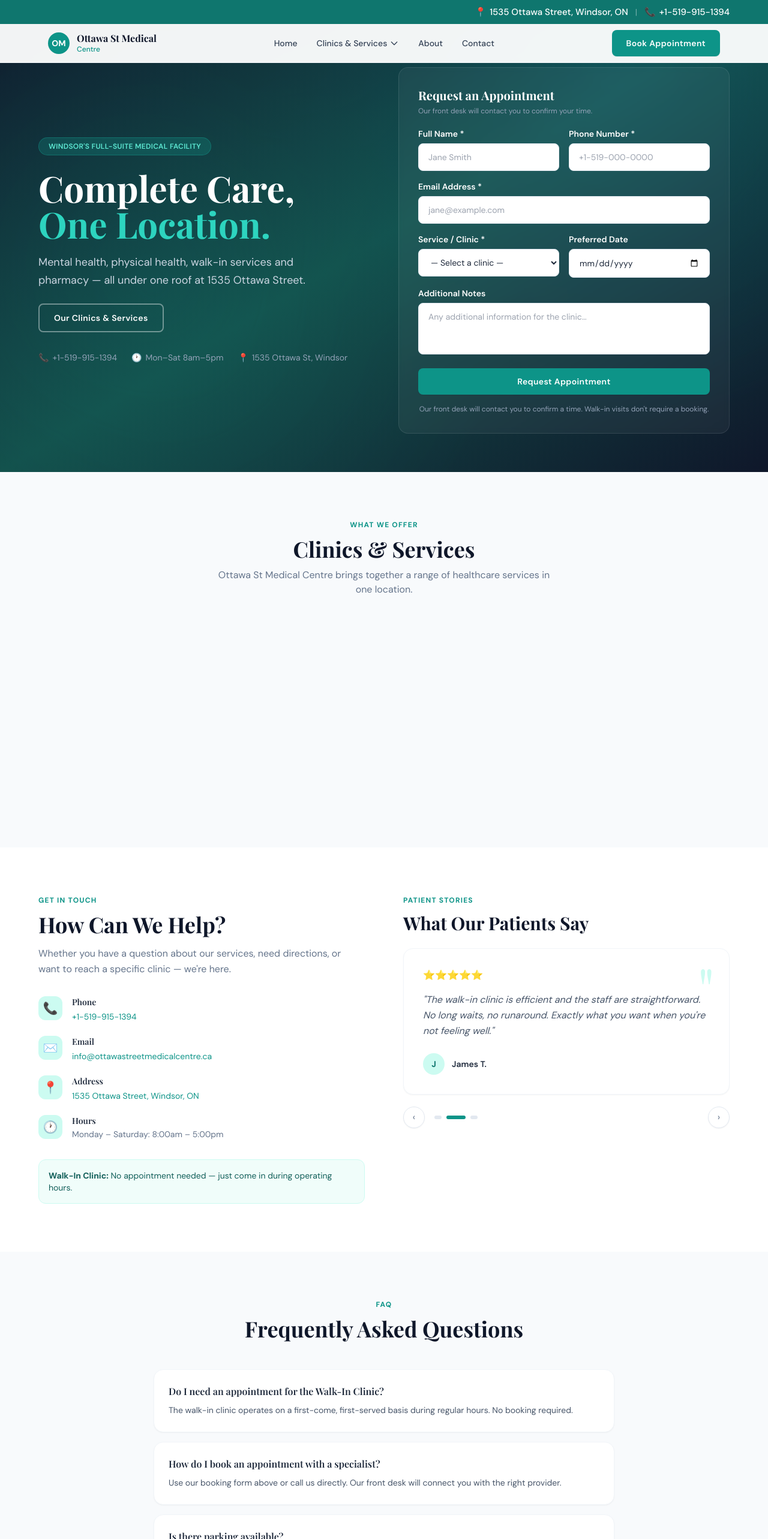
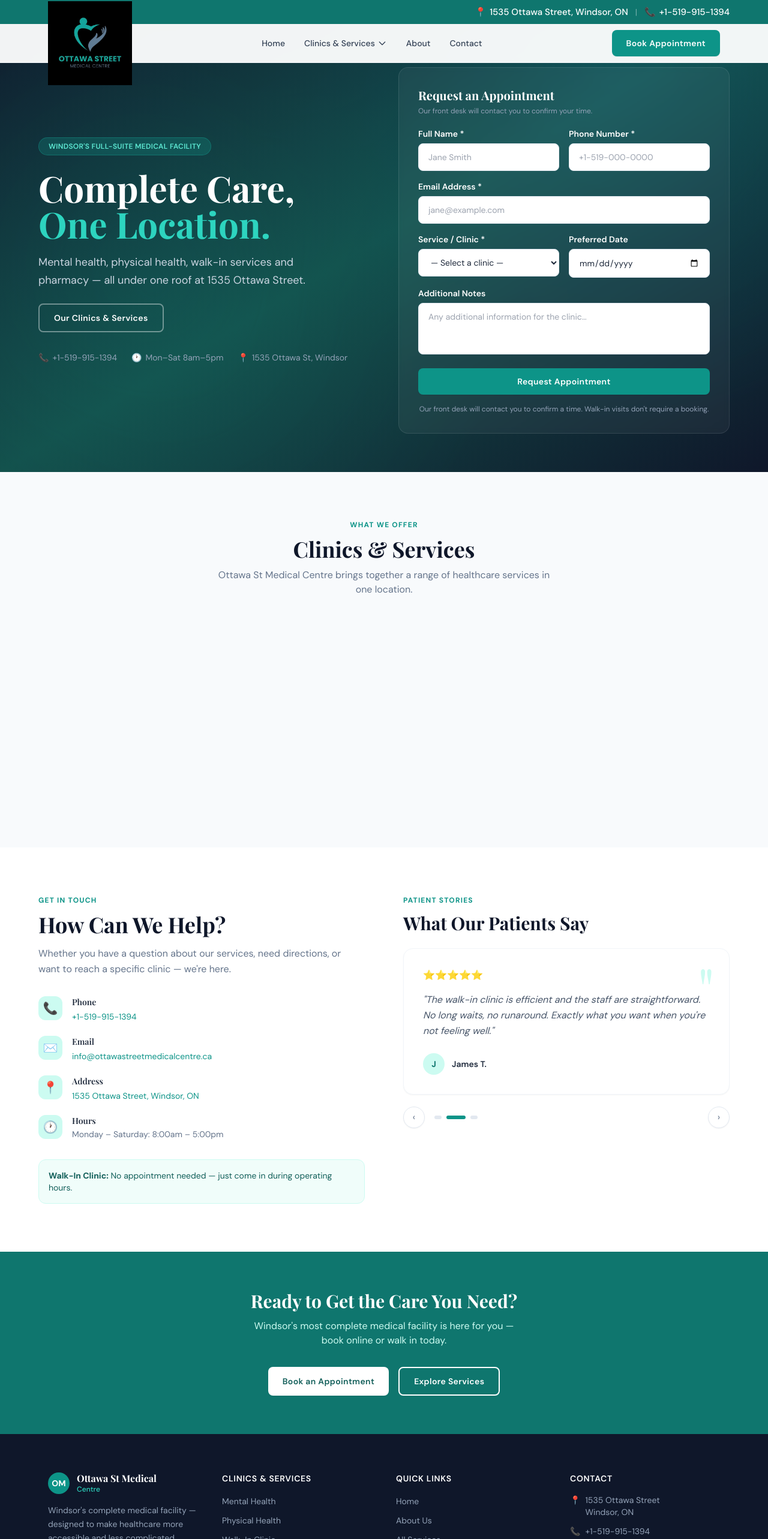
Before and after one commit to ev-digitalmarketing/Marketing-Website-Sample, a Next.js app: page / in a window 1280 px wide. Shown: the top 2566 px of the page at 60% size. Built offline with nearby package versions, Linux system fonts and the light colour scheme; a web font is replaced by a local one.

Commit message:
Add files via upload

```diff
--- a/app/page.js
+++ b/app/page.js
@@ -11,13 +11,6 @@ const testimonials = [
   { text: 'The mental health services here are genuinely comprehensive. It\'s rare to find a clinic that takes it as seriously as they do. Made a real difference for me.', name: 'Sarah M.', rating: 5 },
 ]
 
-const faqs = [
-  { q: 'Do I need an appointment for the Walk-In Clinic?', a: 'The walk-in clinic operates on a first-come, first-served basis during regular hours. No booking required.' },
-  { q: 'How do I book an appointment with a specialist?', a: 'Use our booking form above or call us directly. Our front desk will connect you with the right provider.' },
-  { q: 'Is there parking available?', a: 'Yes — dedicated parking for patients and visitors is available right at the facility.' },
-  { q: 'Are all clinics accepting new patients?', a: 'Patient intake varies by provider. Contact us and we\'ll confirm availability for the specific clinic you need.' },
-  { q: 'Is there a pharmacy in the building?', a: 'Yes, our full-service on-site pharmacy can fill prescriptions immediately following your appointment.' },
-]
 
 export default function Home() {
   return (
@@ -135,24 +128,6 @@ export default function Home() {
           </div>
         </section>
 
-        {/* FAQ */}
-        <section className="py-20 px-4 bg-slate-50">
-          <div className="max-w-3xl mx-auto">
-            <div className="text-center mb-12">
-              <p className="section-label">FAQ</p>
-              <h2 className="font-display text-4xl font-bold text-slate-900">Frequently Asked Questions</h2>
-            </div>
-            <div className="space-y-4">
-              {faqs.map((f, i) => (
-                <div key={i} className="card p-6 animate-fade-up" style={{ animationDelay: `${i * 0.08}s` }}>
-                  <h3 className="font-semibold text-slate-800 mb-2">{f.q}</h3>
-                  <p className="text-sm text-slate-600 leading-relaxed">{f.a}</p>
-                </div>
-              ))}
-            </div>
-          </div>
-        </section>
-
         {/* CTA Banner */}
         <section className="py-16 px-4 bg-teal-700 text-white text-center">
           <h2 className="font-display text-3xl font-bold mb-3 animate-fade-up">Ready to Get the Care You Need?</h2>
--- a/components/Navbar.js
+++ b/components/Navbar.js
@@ -1,6 +1,7 @@
 'use client'
 import { useState, useRef } from 'react'
 import Link from 'next/link'
+import Image from 'next/image'
 
 const services = [
   { name: 'Mental Health', href: '/services/mental-health', desc: 'Psychiatric & therapy care' },
@@ -48,12 +49,15 @@ export default function Navbar() {
       {/* Main nav */}
       <div className="max-w-6xl mx-auto px-4 h-16 flex items-center justify-between">
         {/* Logo */}
-        <Link href="/" className="flex items-center gap-3">
-          <div className="w-9 h-9 rounded-full bg-teal-600 flex items-center justify-center text-white font-bold text-sm">OM</div>
-          <div>
-            <div className="font-display font-bold text-slate-900 text-base leading-tight">Ottawa St Medical</div>
-            <div className="text-teal-600 text-xs font-medium">Centre</div>
-          </div>
+        <Link href="/" className="flex items-center">
+          <Image
+            src="/Ottawa-Street-Medical-Centre.png"
+            alt="Ottawa Street Medical Centre"
+            width={140}
+            height={56}
+            className="object-contain"
+            priority
+          />
         </Link>
 
         {/* Desktop nav */}
```
Also changed, not shown: public/Ottawa-Street-Medical-Centre.png (added).
